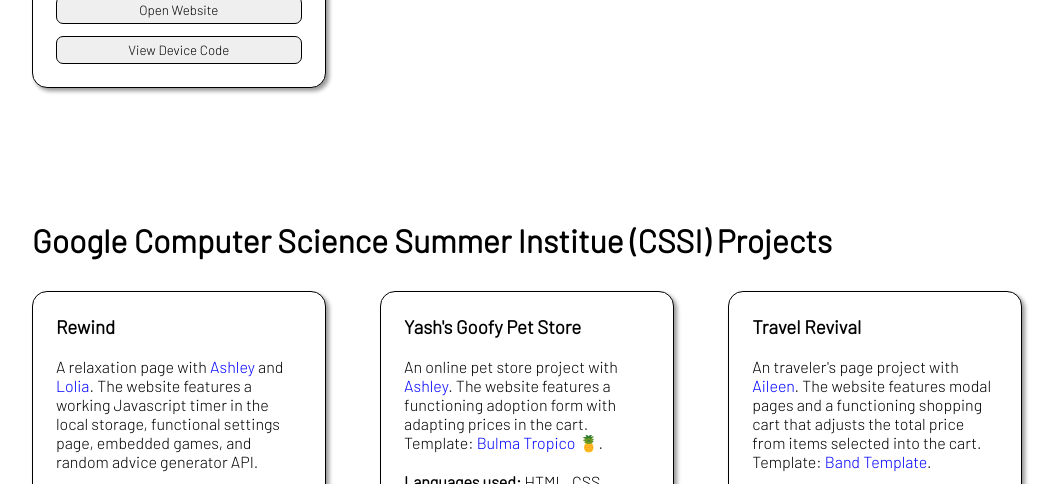
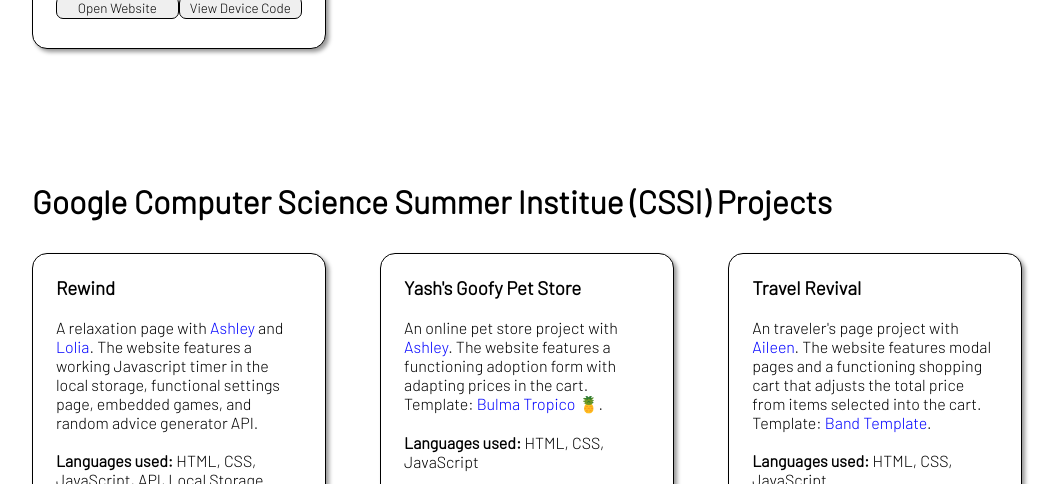
Before and after one commit to XinYanC/XinYan-sPortfolio, a plain HTML site: page projects.html in a window 1280 px wide. Shown: the part 2243-2727 px from the top of the page, without its empty margins (96-1155 px from the left). Drawn offline with nearby package versions, Linux system fonts and the light colour scheme; a web font is replaced by a local one.

Commit message:
Update projects_style.css

```diff
--- a/projects_style.css
+++ b/projects_style.css
@@ -170,3 +170,7 @@
     padding-bottom: 5%;
     text-decoration: none;
 }
+#two_button{
+    display: grid;
+    grid-template-columns: 1fr 1fr;
+}
```
